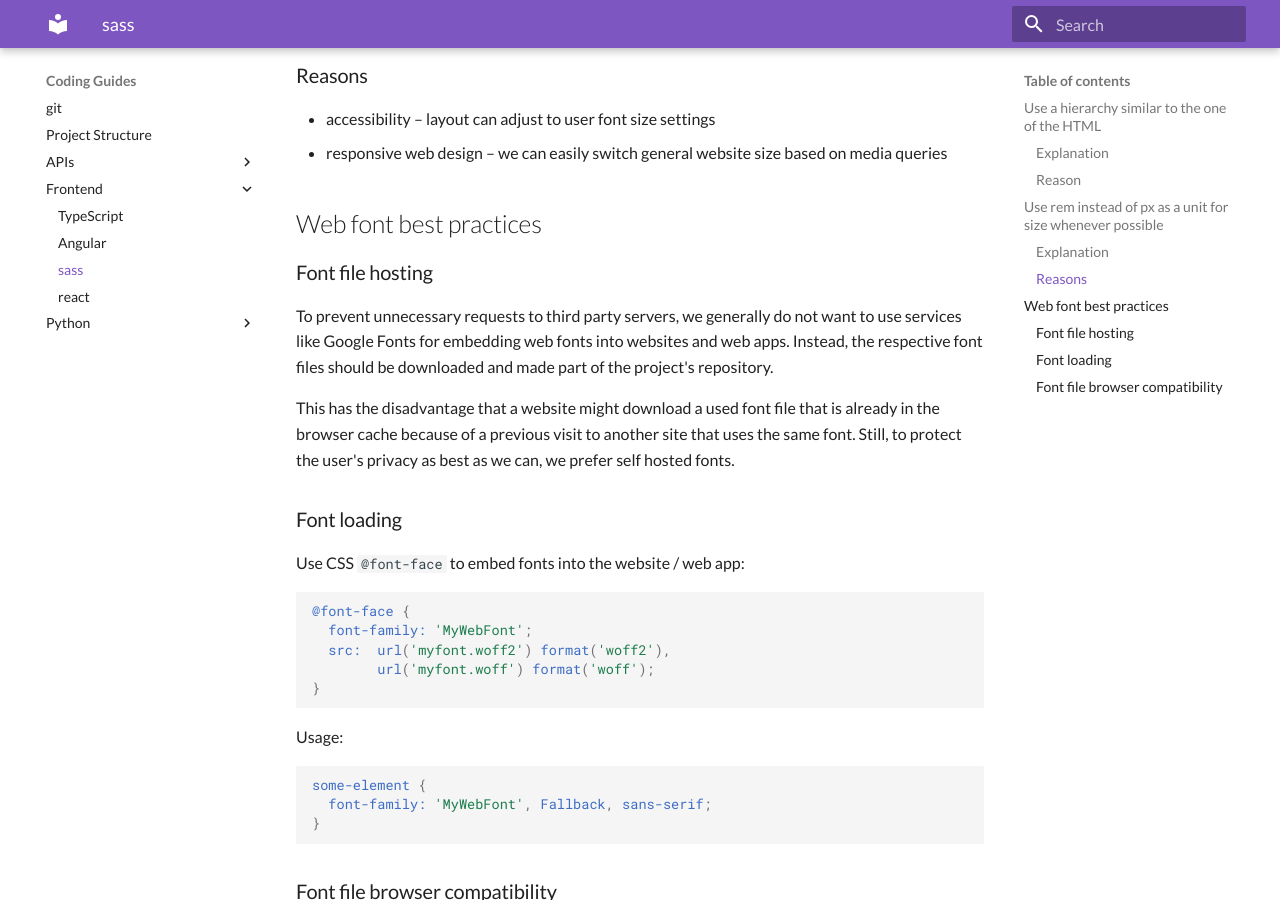
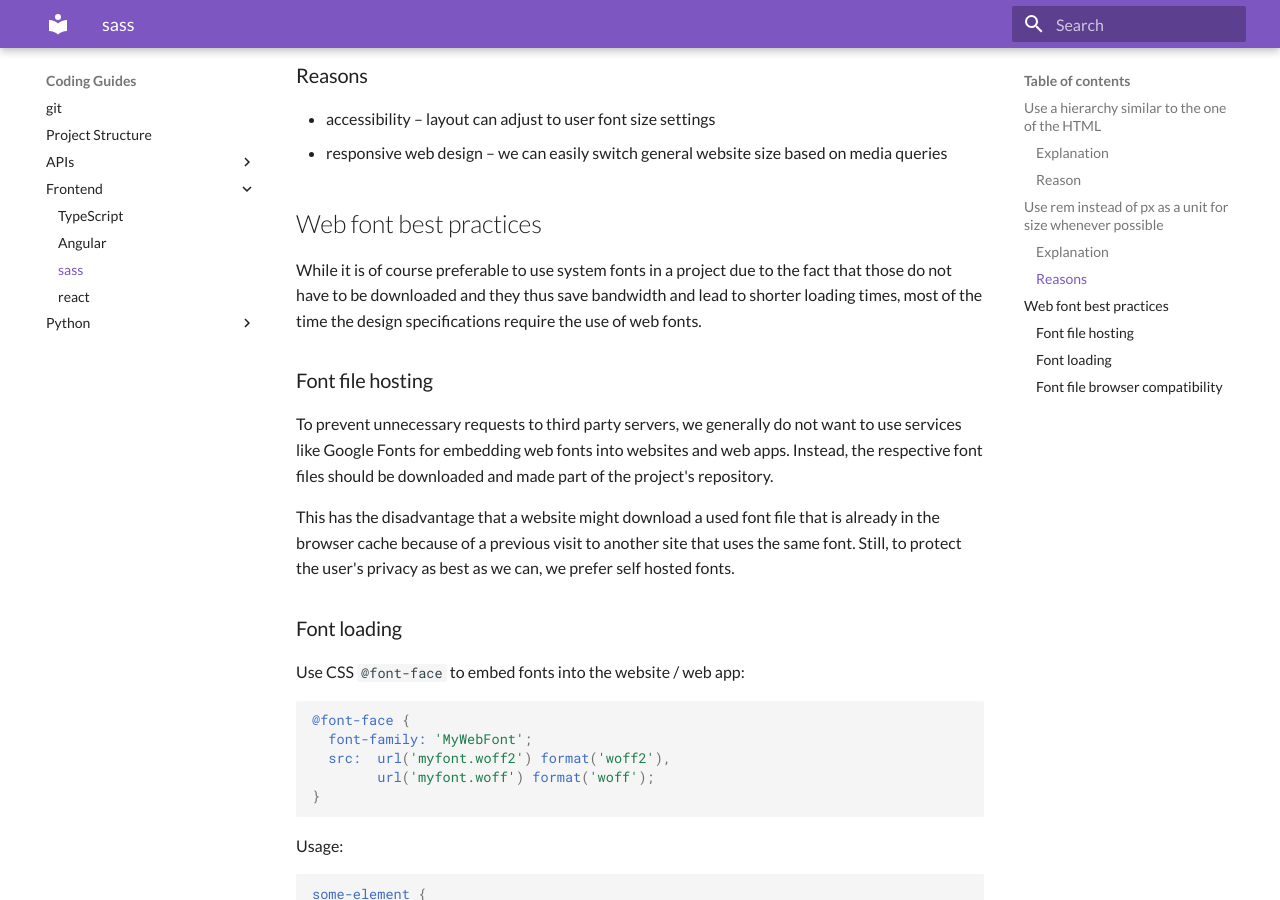
Before and after one commit to GreyRook/code-with-style, an MkDocs documentation site: the page built from docs/sass/index.md, in a window 1280 px wide and 900 px high, scrolled down 1825 px. Built offline with MkDocs 1.6.1 and Material for MkDocs 9.7.7, drawn with Linux system fonts in a browser that asks for light colours.

Commit message:
add explanation about necessity of web fonts
Reviewed-by: Daniel van den Bongard <d.van-den-bongard@greyrook.com>
Reviewed-by: Michael Solinski <m.solinski@greyrook.com>
Reviewed-by: Florian Ludwig <f.ludwig@greyrook.com>
Part-of: <http://git.r0k.de/gr/internal/guides/code-with-style/-/merge_requests/71>

```diff
--- a/docs/sass/index.md
+++ b/docs/sass/index.md
@@ -63,6 +63,8 @@
 - responsive web design – we can easily switch general website size based on media queries
 
 ## Web font best practices
+While it is of course preferable to use system fonts in a project due to the fact that those do not have to be downloaded and they thus save bandwidth and lead to shorter loading times, most of the time the design specifications require the use of web fonts.
+
 ### Font file hosting
 To prevent unnecessary requests to third party servers, we generally do not want to use services like Google Fonts for embedding web fonts into websites and web apps.
 Instead, the respective font files should be downloaded and made part of the project's repository.
```
